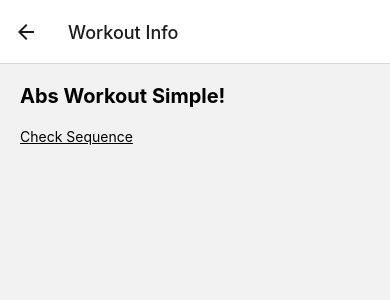
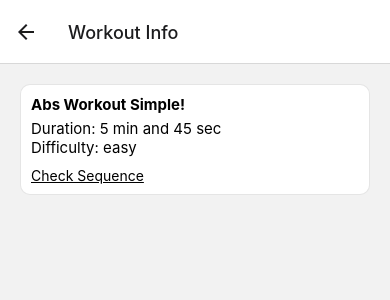
Before and after one commit to Jerga99/workout-app, a React Native app: screen / in a window 390 px wide. Both pictures are taken after a click on the element 195 px from the left and 175 px from the top of the page. Shown: the top 300 px of the page. Built offline with nearby package versions, Linux system fonts and the light colour scheme.

Commit message:
Workout Item Children

```diff
--- a/components/WorkoutItem.tsx
+++ b/components/WorkoutItem.tsx
@@ -1,9 +1,13 @@
 
-import { View, Text, StyleSheet } from "react-native";
+import { View, Text, StyleSheet, StyleProp, ViewStyle } from "react-native";
 import { Workout } from "../types/data";
 import { formatSec } from "../utils/time";
 
-export default function WorkoutItem({item}: {item: Workout}) {
+export default function WorkoutItem({item, children, childStyles = {}}: {
+  item: Workout,
+  children?: React.ReactNode,
+  childStyles?: StyleProp<ViewStyle>
+}) {
   return (
     <View style={styles.container}>
       <Text
@@ -15,6 +19,11 @@
       <Text
         style={styles.difficulty}>Difficulty: {item.difficulty}
       </Text>
+      { children &&
+        <View style={childStyles}>
+          {children}
+        </View>
+      }
     </View>
   )
 }
--- a/screens/WorkoutDetailScreen.tsx
+++ b/screens/WorkoutDetailScreen.tsx
@@ -6,6 +6,7 @@
 import { PressableText } from "../components/styled/PressableText";
 import { formatSec } from "../utils/time";
 import { FontAwesome } from "@expo/vector-icons";
+import WorkoutItem from "../components/WorkoutItem";
 
 type DetailParams = {
   route: {
@@ -26,7 +27,10 @@
 
   return (
     <View style={styles.container}>
-      <Text style={styles.header}>{workout.name}</Text>
+      <WorkoutItem
+        item={workout}
+        childStyles={{marginTop: 10}}
+      >
         <Modal
           activator={({handleOpen}) =>
             <PressableText
@@ -54,6 +58,7 @@
             )}
           </View>
         </Modal>
+      </WorkoutItem>
     </View>
   )
 }
```
Lines whose indentation alone changed are shown as unchanged.
